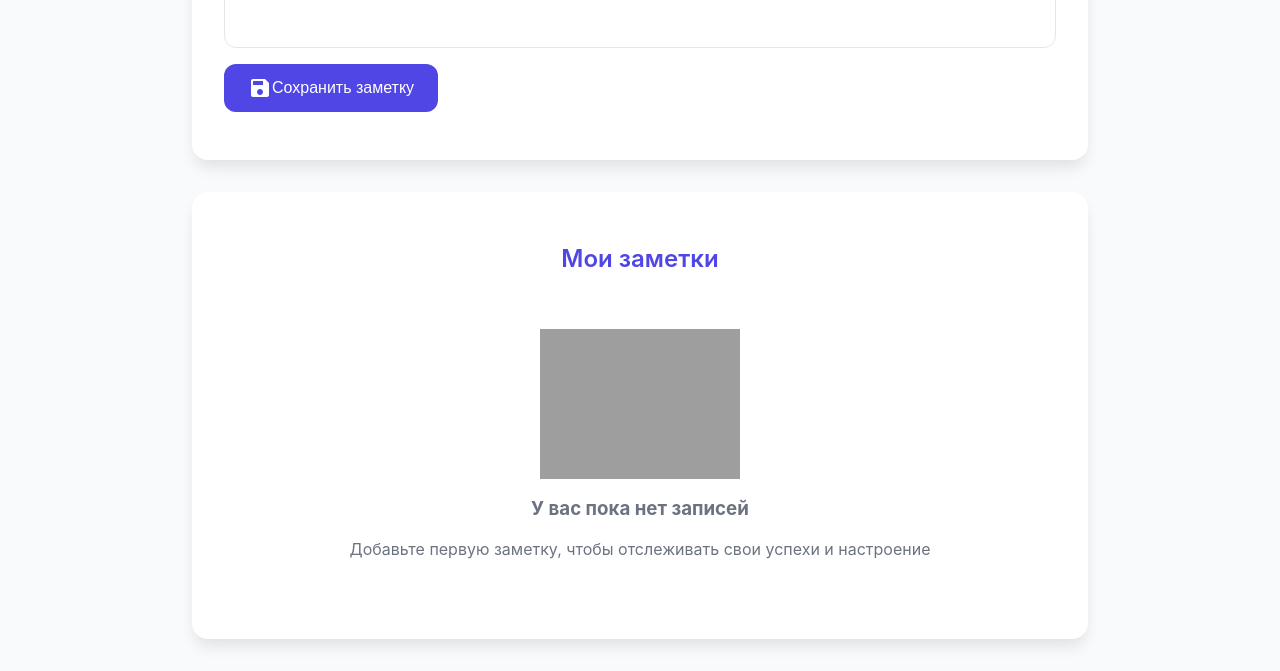
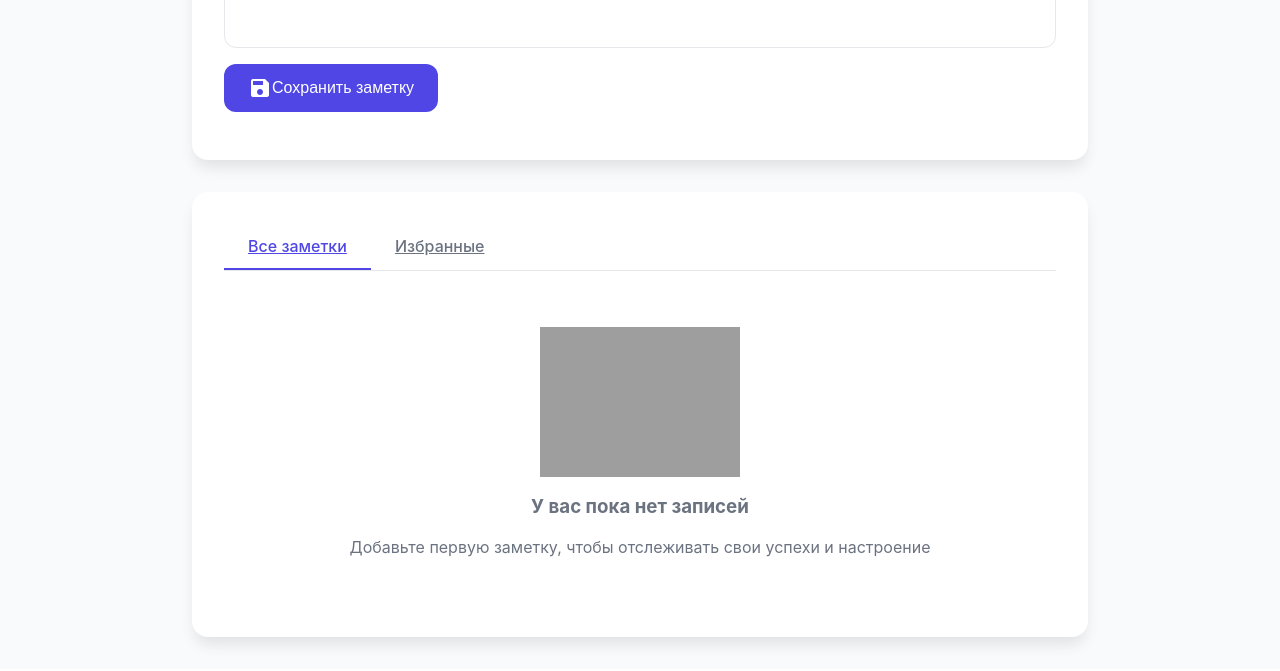
Before and after one commit to lesuw/trackerhabit, a Django app: page /notes/ in a window 1280 px wide. Shown: the part 864-1535 px from the top of the page. After the commit the page ends 1513 px from the top, so only its background shows below. Run offline with Django 5.2, Linux system fonts and the light colour scheme; the visitor is signed in with stand-in values (Sample User, id 1); data that the repository does not hold is empty; grey boxes are pictures that could not be loaded.

Commit message:
Cache favorite notes

```diff
--- a/курсовая/habits/templates/notes/notes.html
+++ b/курсовая/habits/templates/notes/notes.html
@@ -372,6 +372,47 @@
             margin-top: 1.5rem;
         }
 
+        /* Стили для вкладок */
+        .tabs-container {
+            display: flex;
+            border-bottom: 1px solid #e5e7eb;
+            margin-bottom: 1.5rem;
+        }
+
+        .tab {
+            padding: 0.75rem 1.5rem;
+            cursor: pointer;
+            border-bottom: 2px solid transparent;
+            transition: all 0.2s;
+            font-weight: 500;
+            color: #6b7280;
+        }
+
+        .tab:hover {
+            color: #4f46e5;
+        }
+
+        .tab.active {
+            color: #4f46e5;
+            border-bottom-color: #4f46e5;
+        }
+
+        /* Стиль для звездочки избранного */
+        .favorite-star {
+            cursor: pointer;
+            color: #d1d5db;
+            transition: all 0.2s;
+            margin-left: 0.5rem;
+        }
+
+        .favorite-star.active {
+            color: #f59e0b;
+        }
+
+        .favorite-star:hover {
+            transform: scale(1.2);
+        }
+
         /* Адаптивность */
         @media (max-width: 640px) {
             .mood-selector {
@@ -385,6 +426,15 @@
             .mood-emoji {
                 width: 36px;
                 height: 36px;
+            }
+
+            .tabs-container {
+                justify-content: space-between;
+            }
+
+            .tab {
+                padding: 0.5rem 0.75rem;
+                font-size: 0.875rem;
             }
         }
 
@@ -484,6 +534,8 @@
             <div class="filters-container">
                 <h3>Фильтры заметок</h3>
                 <form method="get" id="filter-form">
+                    <input type="hidden" name="tab" value="{{ active_tab }}">
+
                     <div class="filter-group">
                         <label>Какое у вас настроение?</label>
                         <div class="filter-controls">
@@ -579,7 +631,16 @@
 
         <!-- Список заметок -->
         <div class="mood-section">
-            <h2 class="section-title">Мои заметки</h2>
+            <div class="tabs-container">
+                <a href="?tab=all{% if request.GET.mood %}&mood={{ request.GET.mood }}{% endif %}{% if request.GET.date %}&date={{ request.GET.date }}{% endif %}"
+                   class="tab {% if active_tab == 'all' %}active{% endif %}">
+                    Все заметки
+                </a>
+                <a href="?tab=favorites{% if request.GET.mood %}&mood={{ request.GET.mood }}{% endif %}{% if request.GET.date %}&date={{ request.GET.date }}{% endif %}"
+                   class="tab {% if active_tab == 'favorites' %}active{% endif %}">
+                    Избранные
+                </a>
+            </div>
 
             <div class="notes-list">
                 {% for entry in page_obj %}
@@ -608,6 +669,10 @@
                                     <img src="https://cdn.jsdelivr.net/gh/twitter/twemoji@14.0.2/assets/svg/1f620.svg" alt="Ужасно" class="mood-emoji-sm">
                                 {% endif %}
                                 <span>{{ entry.get_mood_display }}</span>
+                                <i class="material-icons favorite-star {% if entry.is_favorite %}active{% endif %}"
+                                   onclick="toggleFavorite({{ entry.id }}, this)">
+                                    star
+                                </i>
                             </div>
                         </div>
 
@@ -673,7 +738,7 @@
                 <div class="empty-state">
                     <img src="{% static 'images/empty-notes.svg' %}" alt="Нет записей" width="200">
                     <h3>У вас пока нет записей</h3>
-                    <p>Добавьте первую заметку, чтобы отслеживать свои успехи и настроение</p>
+                    <p>{% if active_tab == 'favorites' %}У вас пока нет избранных заметок{% else %}Добавьте первую заметку, чтобы отслеживать свои успехи и настроение{% endif %}</p>
                 </div>
                 {% endfor %}
 
@@ -681,10 +746,10 @@
                 {% if page_obj.paginator.num_pages > 1 %}
                 <div class="pagination">
                     {% if page_obj.has_previous %}
-                        <a href="?page=1{% if request.GET.mood %}&mood={{ request.GET.mood }}{% endif %}{% if request.GET.date %}&date={{ request.GET.date }}{% endif %}">
+                        <a href="?tab={{ active_tab }}&page=1{% if request.GET.mood %}&mood={{ request.GET.mood }}{% endif %}{% if request.GET.date %}&date={{ request.GET.date }}{% endif %}">
                             <i class="material-icons">first_page</i>
                         </a>
-                        <a href="?page={{ page_obj.previous_page_number }}{% if request.GET.mood %}&mood={{ request.GET.mood }}{% endif %}{% if request.GET.date %}&date={{ request.GET.date }}{% endif %}">
+                        <a href="?tab={{ active_tab }}&page={{ page_obj.previous_page_number }}{% if request.GET.mood %}&mood={{ request.GET.mood }}{% endif %}{% if request.GET.date %}&date={{ request.GET.date }}{% endif %}">
                             <i class="material-icons">chevron_left</i>
                         </a>
                     {% endif %}
@@ -694,10 +759,10 @@
                     </span>
 
                     {% if page_obj.has_next %}
-                        <a href="?page={{ page_obj.next_page_number }}{% if request.GET.mood %}&mood={{ request.GET.mood }}{% endif %}{% if request.GET.date %}&date={{ request.GET.date }}{% endif %}">
+                        <a href="?tab={{ active_tab }}&page={{ page_obj.next_page_number }}{% if request.GET.mood %}&mood={{ request.GET.mood }}{% endif %}{% if request.GET.date %}&date={{ request.GET.date }}{% endif %}">
                             <i class="material-icons">chevron_right</i>
                         </a>
-                        <a href="?page={{ page_obj.paginator.num_pages }}{% if request.GET.mood %}&mood={{ request.GET.mood }}{% endif %}{% if request.GET.date %}&date={{ request.GET.date }}{% endif %}">
+                        <a href="?tab={{ active_tab }}&page={{ page_obj.paginator.num_pages }}{% if request.GET.mood %}&mood={{ request.GET.mood }}{% endif %}{% if request.GET.date %}&date={{ request.GET.date }}{% endif %}">
                             <i class="material-icons">last_page</i>
                         </a>
                     {% endif %}
@@ -761,7 +826,7 @@
         }
 
         function resetFilters() {
-            window.location.href = "{% url 'notes' %}";
+            window.location.href = "{% url 'notes' %}?tab={{ active_tab }}";
         }
 
         // Редактирование заметки
@@ -796,6 +861,8 @@
         // Обработка отправки форм
         function handleFormSubmit(form, successCallback) {
             const formData = new FormData(form);
+            const activeTab = new URLSearchParams(window.location.search).get('tab') || 'all';
+            formData.append('tab', activeTab);
 
             fetch(window.location.href, {
                 method: 'POST',
@@ -893,6 +960,35 @@
             });
         });
 
+        // Функция для переключения избранного статуса
+        function toggleFavorite(noteId, starElement) {
+            const formData = new FormData();
+            formData.append('action', 'toggle_favorite');
+            formData.append('entry_id', noteId);
+            formData.append('csrfmiddlewaretoken', document.querySelector('input[name="csrfmiddlewaretoken"]').value);
+
+            fetch(window.location.href, {
+                method: 'POST',
+                body: formData,
+                headers: {
+                    'X-Requested-With': 'XMLHttpRequest'
+                }
+            })
+            .then(response => response.json())
+            .then(data => {
+                if (data.status === 'success') {
+                    starElement.classList.toggle('active', data.is_favorite);
+                    showToast(data.is_favorite ? 'Заметка добавлена в избранное' : 'Заметка удалена из избранного', 'success');
+                } else {
+                    showToast('Произошла ошибка', 'error');
+                }
+            })
+            .catch(error => {
+                showToast('Произошла ошибка при обновлении избранного', 'error');
+                console.error('Error:', error);
+            });
+        }
+
         // Функция для показа уведомлений
         function showToast(message, type = 'success') {
             const toast = document.createElement('div');
--- a/курсовая/habits/views.py
+++ b/курсовая/habits/views.py
@@ -1,3 +1,4 @@
+from django.core.cache import cache
 from django.shortcuts import render, redirect, get_object_or_404
 from django.contrib.auth.decorators import login_required
 from django.views.decorators.http import require_POST, require_http_methods
@@ -22,11 +23,22 @@ from datetime import timedelta
 import json
 
 
-
 @login_required
 def notes(request):
+    # Определяем активную вкладку
+    active_tab = request.GET.get('tab', 'all')
+
     # Фильтрация заметок
-    entries = MoodEntry.objects.filter(user=request.user)
+    if active_tab == 'favorites':
+        # Используем кэширование для избранных заметок
+        cache_key = f"favorite_notes_{request.user.id}"
+        entries = cache.get(cache_key)
+
+        if entries is None:
+            entries = MoodEntry.objects.filter(user=request.user, is_favorite=True)
+            cache.set(cache_key, entries, 60 * 15)  # Кэшируем на 15 минут
+    else:
+        entries = MoodEntry.objects.filter(user=request.user)
 
     # Применение фильтров
     mood_filter = request.GET.get('mood')
@@ -54,6 +66,7 @@ def notes(request):
         'page_obj': page_obj,
         'mood_filter': mood_filter,
         'date_filter': date_filter,
+        'active_tab': active_tab,
     })
 
 
@@ -105,6 +118,22 @@ def handle_note_ajax(request):
                 'message': 'Заметка удалена'
             })
 
+        elif action == 'toggle_favorite':
+            entry_id = data.get('entry_id')
+            entry = get_object_or_404(MoodEntry, id=entry_id, user=request.user)
+            entry.is_favorite = not entry.is_favorite
+            entry.save()
+
+            # Инвалидация кэша
+            cache_key = f"favorite_notes_{request.user.id}"
+            cache.delete(cache_key)
+
+            return JsonResponse({
+                'status': 'success',
+                'message': 'Избранное обновлено',
+                'is_favorite': entry.is_favorite
+            })
+
     except Exception as e:
         return JsonResponse({
             'status': 'error',
@@ -120,6 +149,7 @@ def serialize_note(entry):
         'notes': entry.notes,
         'date': entry.date.strftime("%d.%m.%Y %H:%M"),
         'last_edited': entry.last_edited.strftime("%d.%m.%Y %H:%M") if entry.last_edited else None,
+        'is_favorite': entry.is_favorite,
     }
 
 
```
Also changed, not shown: курсовая/habits/models.py (+14 -0 lines), курсовая/habits/migrations/0002_moodentry_is_favorite.py (added), курсовая/habits/migrations/0003_moodentry_favorite_date_alter_moodentry_is_favorite.py (added), курсовая/habits/migrations/0004_remove_moodentry_favorite_date.py (added).
